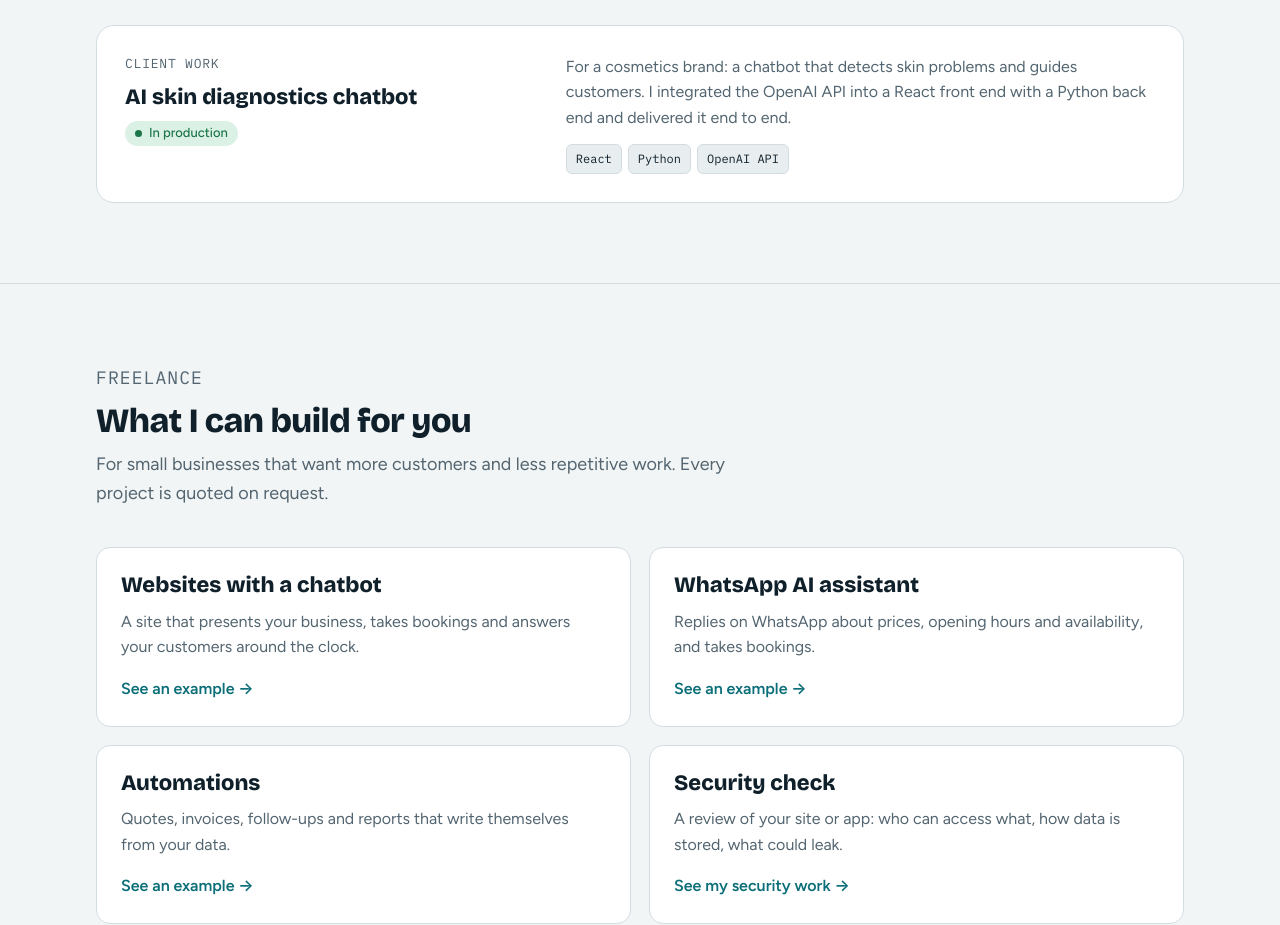
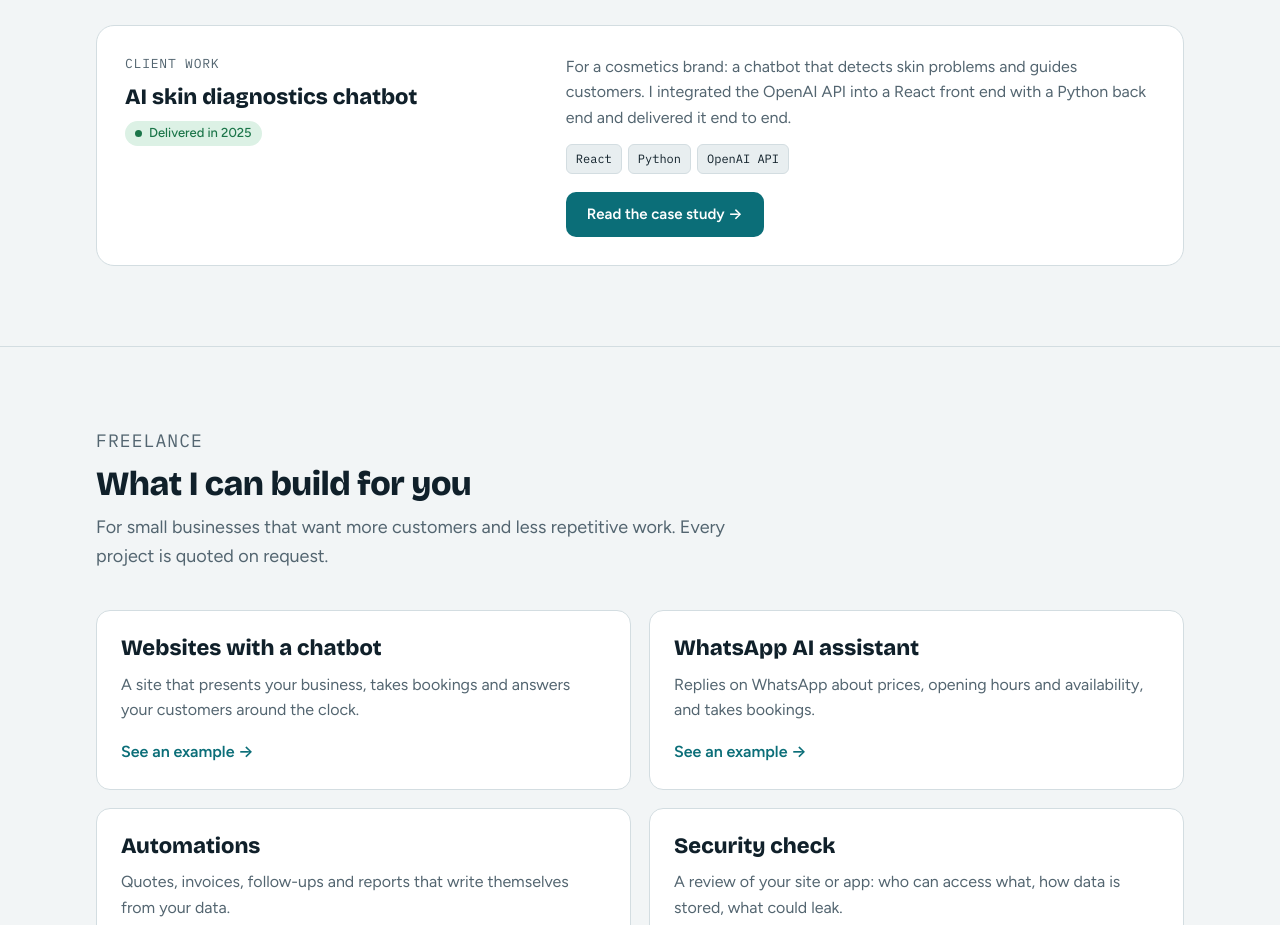
Before and after one commit to samahelashry/samahelashry.github.io, a plain HTML site: page index.html in a window 1280 px wide. Shown: the part 2960-3885 px from the top of the page. Drawn offline with nearby package versions, Linux system fonts and the light colour scheme.

Commit message:
Link the case study from the client card and mark it delivered in 2025
Co-Authored-By: Claude Opus 5.5 <noreply@anthropic.com>
Claude-Session: https://claude.ai/code/session_01RCM4hih4kZGZfedu1XmV3E

```diff
--- a/index.html
+++ b/index.html
@@ -165,6 +165,7 @@ ul { margin: 0; }
 .client p { color: var(--muted); }
 .pill { display: inline-flex; align-items: center; gap: 7px; padding: 4px 10px; border-radius: 999px; background: var(--ok-soft); color: var(--ok); font: 500 .8125rem/1.3 var(--font-body); align-self: flex-start; }
 .pill i { width: 7px; height: 7px; border-radius: 50%; background: currentColor; }
+.client .btn { align-self: flex-start; margin-top: 4px; }
 @media (max-width: 760px) { .client { grid-template-columns: minmax(0, 1fr); padding: 22px; } }
 
 /* Services */
@@ -355,11 +356,12 @@ footer .wrap { display: flex; flex-wrap: wrap; gap: 8px 20px; justify-content: s
         <div class="left">
           <p class="eyebrow" data-i18n="cl.eyebrow">Client work</p>
           <h3 data-i18n="cl.title">AI skin diagnostics chatbot</h3>
-          <span class="pill"><i aria-hidden="true"></i><span data-i18n="cl.status">In production</span></span>
+          <span class="pill"><i aria-hidden="true"></i><span data-i18n="cl.status">Delivered in 2025</span></span>
         </div>
         <div class="right">
           <p data-i18n="cl.desc">For a cosmetics brand: a chatbot that detects skin problems and guides customers. I integrated the OpenAI API into a React front end with a Python back end and delivered it end to end.</p>
           <ul class="tags"><li>React</li><li>Python</li><li>OpenAI API</li></ul>
+          <a class="btn btn-primary" href="skin-chatbot/" data-i18n="cl.cta">Read the case study →</a>
         </div>
       </div>
     </div>
@@ -478,7 +480,7 @@ footer .wrap { display: flex; flex-wrap: wrap; gap: 8px 20px; justify-content: s
     "p4.f2": "Émirats (AED, TVA 5 %) ou France (EUR, TVA 20 %, devis en français)",
     "p4.f3": "Aperçu du devis en direct, prêt à envoyer",
     "p4.real": "<b>Prochaine étape :</b> export PDF et envoi automatique par email.",
-    "cl.eyebrow": "Projet client", "cl.title": "Chatbot IA de diagnostic de peau", "cl.status": "En production",
+    "cl.eyebrow": "Projet client", "cl.title": "Chatbot IA de diagnostic de peau", "cl.status": "Livré en 2025", "cl.cta": "Lire l'étude de cas →",
     "cl.desc": "Pour une marque de cosmétiques : un chatbot qui détecte les problèmes de peau et oriente les clientes. J'ai intégré l'API OpenAI dans un front React avec un back-end Python, et livré le projet de A à Z.",
     "srv.eyebrow": "Freelance", "srv.title": "Ce que je peux créer pour vous",
     "srv.intro": "Pour les petites entreprises qui veulent plus de clients et moins de tâches répétitives. Chaque projet est sur devis.",
```
